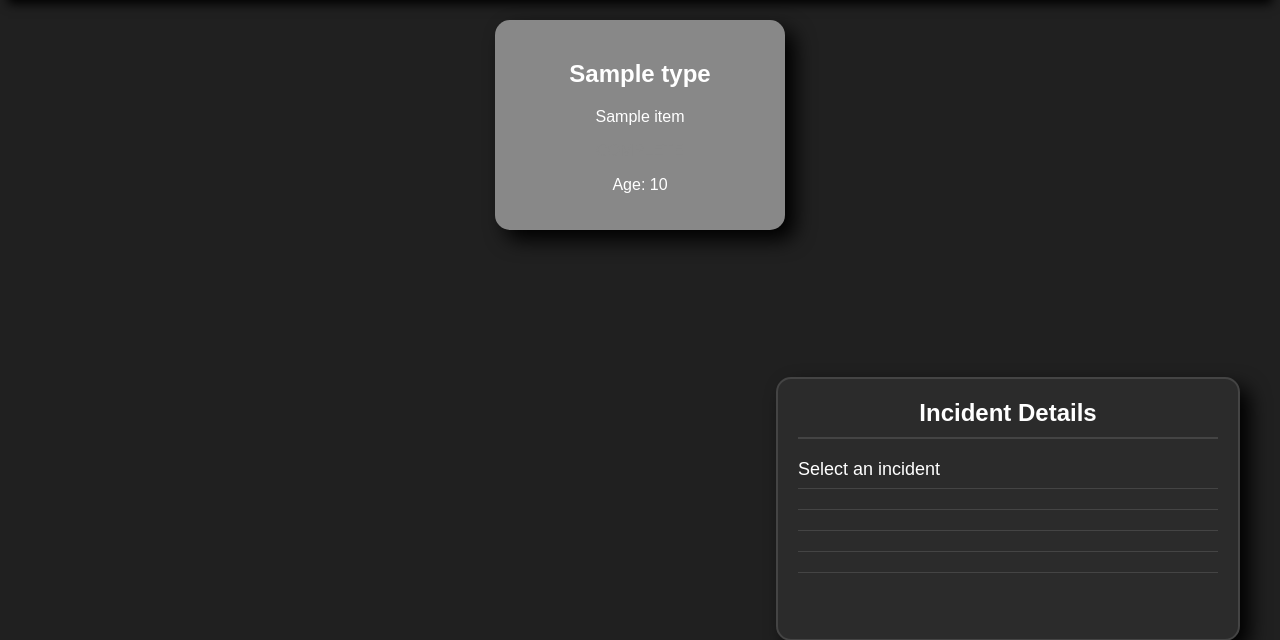
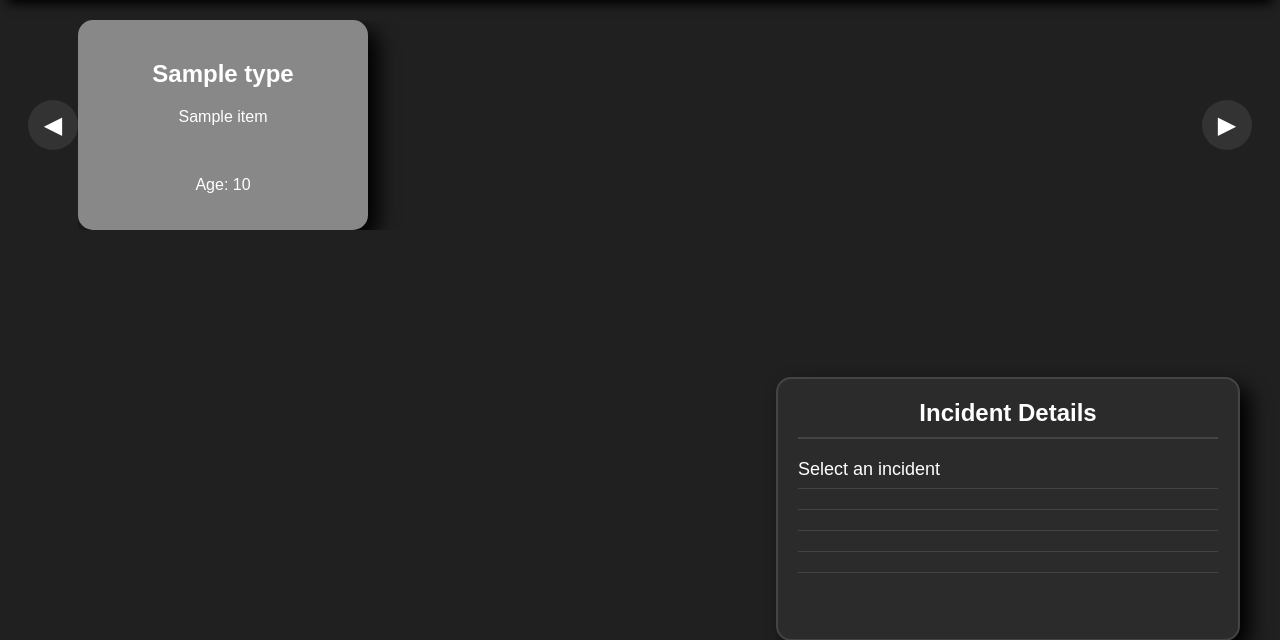
Before and after one commit to mumfy27-rgb/cfs-web-dashboard, a Flask app: page / in a window 1280 px wide. Shown: the part 119-759 px from the top of the page. Run offline with Flask 3, Linux system fonts and the light colour scheme; a database or web service that is not in the repository returns one stand-in record (values such as "Sample title"); data that the repository does not hold is empty.

Commit message:
Add horizontal incident card scrolling

```diff
--- a/static/style.css
+++ b/static/style.css
@@ -118,3 +118,32 @@ h1 {
     padding-bottom: 10px;
 
 }
+
+.incident-wrapper {
+    display: flex;
+    align-items: center;
+    margin: 20px;
+}
+
+.incident-container {
+    display: flex;
+    gap: 20px;
+    overflow-x: hidden;
+    scroll-behavior: smooth;
+    flex: 1;
+}
+
+.scroll-btn {
+    width: 50px;
+    height: 50px;
+    border-radius: 50%;
+    border: none;
+    background: #333;
+    color: white;
+    font-size: 24px;
+    cursor: pointer;
+}
+
+.scroll-btn:hover {
+    background: #555;
+}
--- a/templates/index.html
+++ b/templates/index.html
@@ -4,6 +4,7 @@
     <title>CFS Dashboard</title>
     <link rel="stylesheet" href="{{ url_for('static', filename='style.css') }}">
 </head>
+
 <body>
 
     <div class="header">
@@ -21,12 +22,16 @@
 
     <div class="main-content">
 
-        <div class="container">
+        <div class="incident-wrapper">
+
+            <button class="scroll-btn" onclick="scrollLeftCards()">◀</button>
+
+            <div class="incident-container" id="incidentContainer">
 
                 {% for incident in incidents %}
                 <div class="incident"
-                 style="background-color: {{ incident.CardColour }};"
-                 onclick='selectCard(this, {{ incident|tojson }})'>
+                     onclick='selectCard(this, {{ incident|tojson }})'
+                     style="background-color: {{ incident.CardColour }}">
 
                     <h2>{{ incident.Type }}</h2>
 
@@ -42,6 +47,10 @@
 
                 </div>
                 {% endfor %}
+
+            </div>
+
+            <button class="scroll-btn" onclick="scrollRightCards()">▶</button>
 
         </div>
 
@@ -100,6 +109,22 @@
                     "Pager Message: pager lookup failed";
             });
         }
+
+        function scrollLeftCards() {
+            document.getElementById("incidentContainer")
+                .scrollBy({
+                    left: -600,
+                    behavior: "smooth"
+                });
+        }
+
+        function scrollRightCards() {
+            document.getElementById("incidentContainer")
+                .scrollBy({
+                    left: 600,
+                    behavior: "smooth"
+                });
+        }
     </script>
 
 </body>
```
Lines whose indentation alone changed are shown as unchanged.
